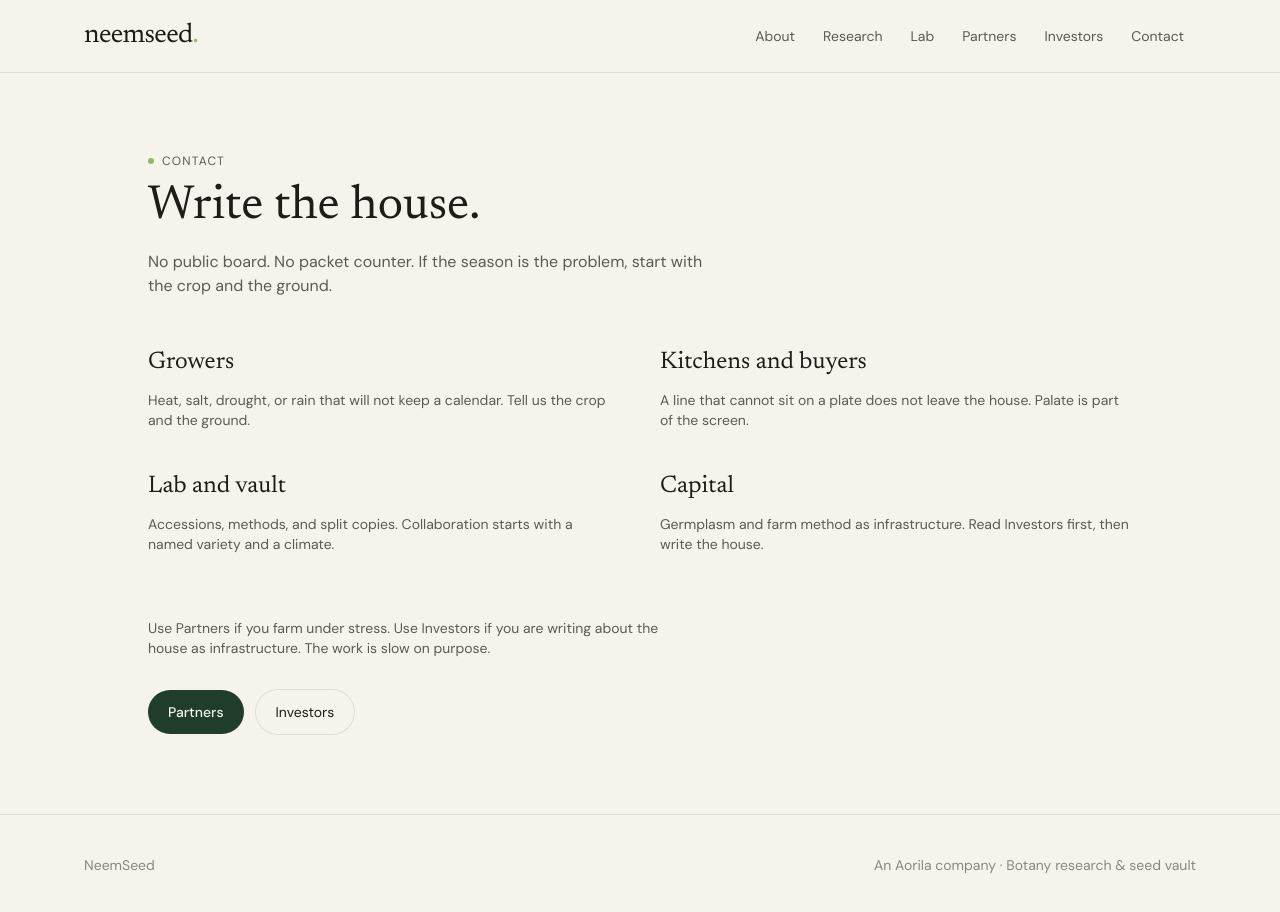
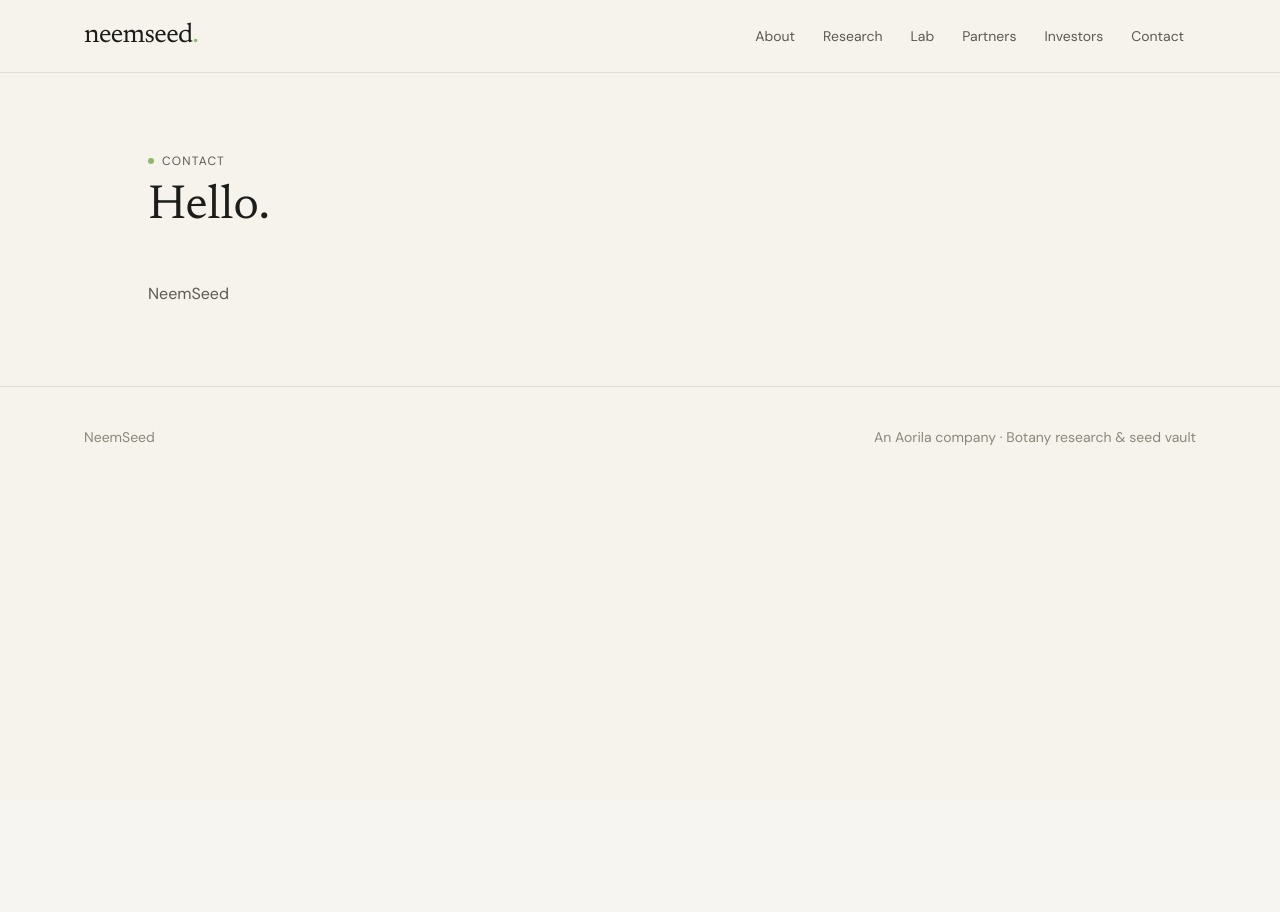
Before and after one commit to nbaldwin09/neemseed, a React (Vite) app: page /contact in a window 1280 px wide. Shown: the top 912 px of the page. After the commit the page ends 800 px from the top, so only its background shows below. Built offline with nearby package versions, Linux system fonts and the light colour scheme.

Commit message:
Simplify contact

```diff
--- a/src/routes/contact.tsx
+++ b/src/routes/contact.tsx
@@ -1,60 +1,12 @@
-import { createFileRoute, Link } from "@tanstack/react-router";
+import { createFileRoute } from "@tanstack/react-router";
 import { SimplePage } from "@/components/simple-page";
 
 export const Route = createFileRoute("/contact")({ component: ContactPage });
 
-const DESKS = [
-  {
-    title: "Growers",
-    body: "Heat, salt, drought, or rain that will not keep a calendar. Tell us the crop and the ground.",
-  },
-  {
-    title: "Kitchens and buyers",
-    body: "A line that cannot sit on a plate does not leave the house. Palate is part of the screen.",
-  },
-  {
-    title: "Lab and vault",
-    body: "Accessions, methods, and split copies. Collaboration starts with a named variety and a climate.",
-  },
-  {
-    title: "Capital",
-    body: "Germplasm and farm method as infrastructure. Read Investors first, then write the house.",
-  },
-];
-
 function ContactPage() {
   return (
-    <SimplePage
-      kicker="Contact"
-      title="Write the house."
-      lead="No public board. No packet counter. If the season is the problem, start with the crop and the ground."
-    >
-      <div className="grid gap-10 sm:grid-cols-2">
-        {DESKS.map((d) => (
-          <article key={d.title}>
-            <h2 className="font-display text-2xl">{d.title}</h2>
-            <p className="mt-3 text-sm leading-relaxed text-muted">{d.body}</p>
-          </article>
-        ))}
-      </div>
-      <p className="mt-16 max-w-lg text-sm text-muted">
-        Use Partners if you farm under stress. Use Investors if you are writing about the house as
-        infrastructure. The work is slow on purpose.
-      </p>
-      <div className="mt-8 flex flex-wrap gap-3">
-        <Link
-          to="/involved"
-          className="inline-flex h-11 items-center rounded-pill bg-accent px-5 text-sm font-medium text-accent-fg"
-        >
-          Partners
-        </Link>
-        <Link
-          to="/investors"
-          className="inline-flex h-11 items-center rounded-pill px-5 text-sm shadow-[0_0_0_1px_var(--color-line)]"
-        >
-          Investors
-        </Link>
-      </div>
+    <SimplePage kicker="Contact" title="Hello.">
+      <p className="max-w-md text-muted">NeemSeed</p>
     </SimplePage>
   );
 }
```
